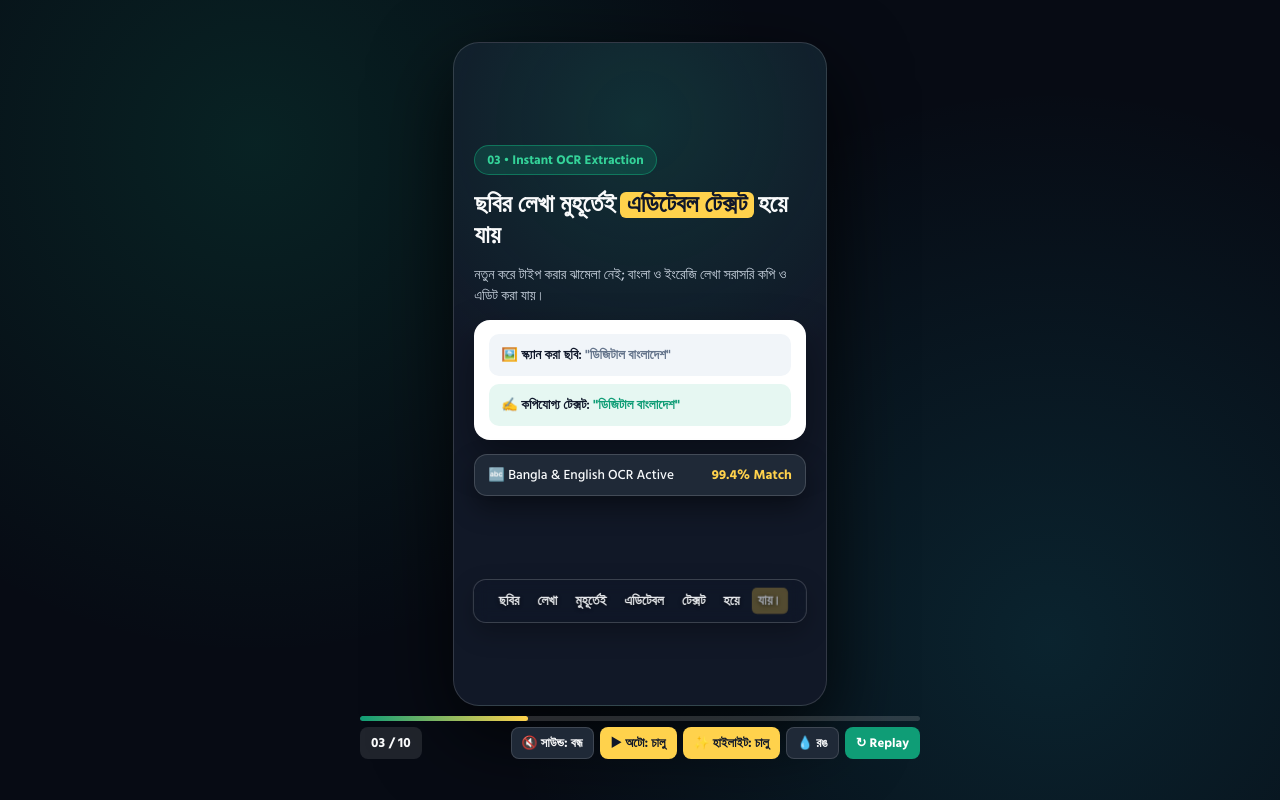
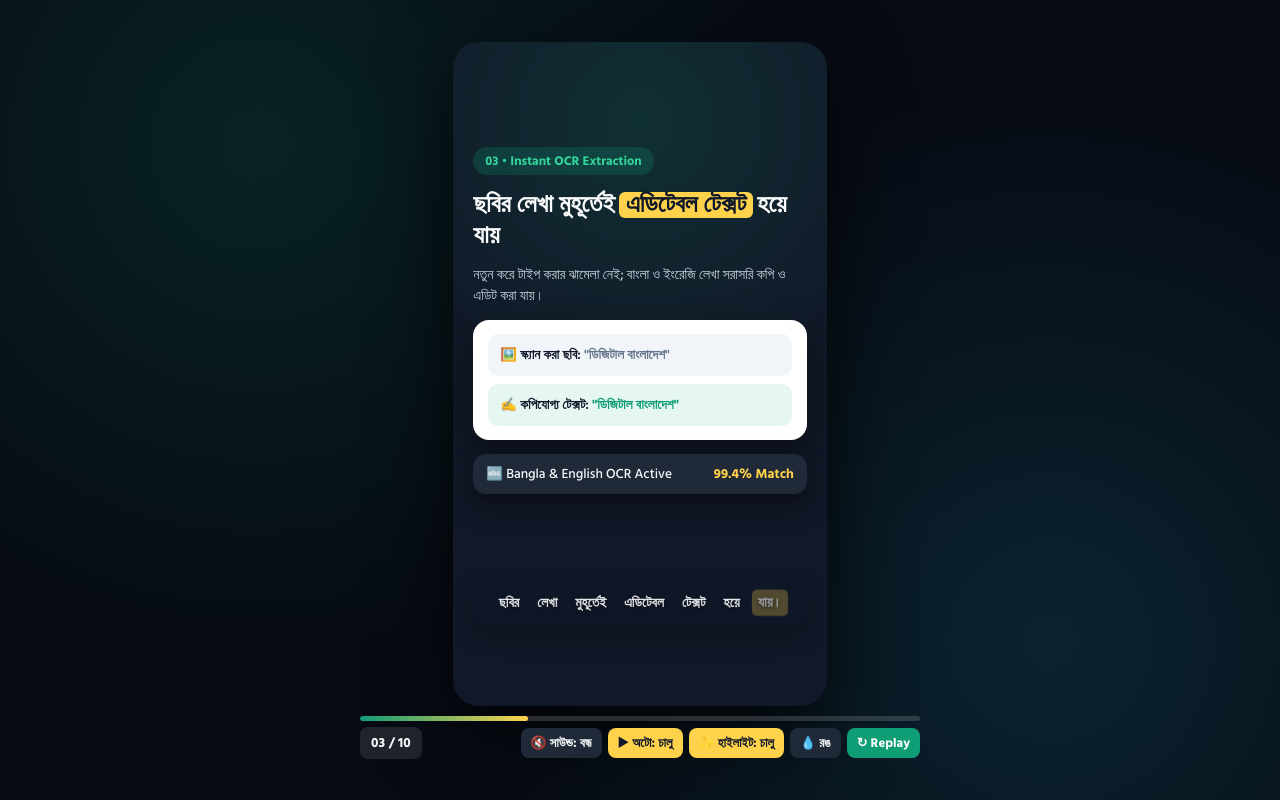
Before and after one commit to surveyor-saroar/Video-5, a plain HTML site: page index.html in a window 1280 px wide. Both pictures are taken after a click on the button "🔊 সাউন্ড: চালু". Drawn offline with Linux system fonts and the light colour scheme.

Commit message:
Update index.html

```diff
--- a/index.html
+++ b/index.html
@@ -3,7 +3,7 @@
 <head>
   <meta charset="UTF-8" />
   <meta name="viewport" content="width=device-width, initial-scale=1.0" />
-  <title>index.html - 9:16 Reel AI & Smart Scanning + Web Audio SFX</title>
+  <title>index.html - Borderless 9:16 Reel AI & Smart Scanning</title>
   <link href="https://fonts.googleapis.com/css2?family=Hind+Siliguri:wght@500;600;700&family=Plus+Jakarta+Sans:wght@600;700;800&display=swap" rel="stylesheet">
   <style>
     :root {
@@ -33,7 +33,6 @@
       overflow: hidden;
     }
 
-    /* পুরো স্ক্রিন জুড়ে ডার্ক ব্যাকগ্রাউন্ড */
     body {
       position: relative;
       display: flex;
@@ -48,9 +47,10 @@
       font-family: 'Hind Siliguri', 'Plus Jakarta Sans', sans-serif;
       color: var(--text-light);
       padding: 12px;
+      border: none;
     }
 
-    /* ৯:১৬ ভার্টিক্যাল রিল স্টেজ */
+    /* বর্ডার ছাড়া মাঝখানে ৯:১৬ ভার্টিক্যাল রিল স্টেজ */
     .reel-stage {
       position: relative;
       height: min(83vh, 780px);
@@ -61,7 +61,7 @@
       background:
         radial-gradient(circle at 50% 12%, rgba(15, 157, 118, 0.18), transparent 46%),
         var(--stage-bg);
-      border: 1px solid rgba(255, 255, 255, 0.14);
+      border: none;
       box-shadow: 0 28px 80px rgba(0, 0, 0, 0.78);
       cursor: pointer;
       user-select: none;
@@ -75,7 +75,6 @@
       z-index: 25;
       background: rgba(15, 23, 42, 0.78);
       backdrop-filter: blur(8px);
-      border: 1px solid rgba(255, 255, 255, 0.18);
       color: #f9fafb;
       padding: 4px 11px;
       border-radius: 999px;
@@ -92,7 +91,6 @@
       transform: translateY(0);
     }
 
-    /* প্রতিটি সিন ভার্টিক্যাল লেআউটে সাজানো */
     .scene {
       position: absolute;
       inset: 0;
@@ -132,7 +130,6 @@
       align-items: center;
       gap: 6px;
       background: rgba(15, 157, 118, 0.22);
-      border: 1px solid rgba(16, 185, 129, 0.45);
       color: #34d399;
       font-weight: 700;
       padding: 4px 12px;
@@ -196,7 +193,6 @@
 
     .dark-popup {
       background: #1f2937;
-      border: 1px solid rgba(255, 255, 255, 0.16);
       color: #f8fafc;
       border-radius: 13px;
       padding: 9px 13px;
@@ -216,7 +212,6 @@
       transform: translateY(0) scale(1);
     }
 
-    /* স্ক্যান লেজার বিম */
     .scan-beam {
       position: absolute;
       left: 0;
@@ -239,7 +234,6 @@
       100% { top: 94%; opacity: 0; }
     }
 
-    /* সিন ১ মেট্রিক্স ও ক্রস */
     .metrics-row {
       display: grid;
       grid-template-columns: 1fr 1fr;
@@ -334,10 +328,8 @@
       stroke-dashoffset: 0;
     }
 
-    /* সিন ২ ডকুমেন্ট ফ্রেম */
     .doc-frame {
       position: relative;
-      border: 2px dashed #94a3b8;
       border-radius: 12px;
       padding: 13px;
       background: #f8fafc;
@@ -350,12 +342,11 @@
       border-color: #0f9d76;
       border-style: solid;
     }
-    .corner.tl { top: -2px; left: -2px; border-width: 3px 0 0 3px; border-radius: 5px 0 0 0; }
-    .corner.tr { top: -2px; right: -2px; border-width: 3px 3px 0 0; border-radius: 0 5px 0 0; }
-    .corner.bl { bottom: -2px; left: -2px; border-width: 0 0 3px 3px; border-radius: 0 0 0 5px; }
-    .corner.br { bottom: -2px; right: -2px; border-width: 0 3px 3px 0; border-radius: 0 0 5px 0; }
+    .corner.tl { top: 0; left: 0; border-width: 3px 0 0 3px; border-radius: 5px 0 0 0; }
+    .corner.tr { top: 0; right: 0; border-width: 3px 3px 0 0; border-radius: 0 5px 0 0; }
+    .corner.bl { bottom: 0; left: 0; border-width: 0 0 3px 3px; border-radius: 0 0 0 5px; }
+    .corner.br { bottom: 0; right: 0; border-width: 0 3px 3px 0; border-radius: 0 0 5px 0; }
 
-    /* সিন ৩ OCR */
     .ocr-box {
       display: flex;
       flex-direction: column;
@@ -370,7 +361,6 @@
       font-weight: 600;
     }
 
-    /* সিন ৪ চিপস */
     .chip-list {
       display: flex;
       flex-wrap: wrap;
@@ -379,7 +369,6 @@
 
     .chip {
       background: rgba(15, 157, 118, 0.22);
-      border: 1px solid rgba(52, 211, 153, 0.35);
       color: #6ee7b7;
       font-weight: 700;
       padding: 4px 10px;
@@ -387,7 +376,6 @@
       font-size: 0.78rem;
     }
 
-    /* সিন ৫ হাব SVG */
     .hub-svg {
       width: 100%;
       height: 175px;
@@ -403,7 +391,6 @@
       stroke-dashoffset: 0;
     }
 
-    /* সিন ৬ টেবিল */
     .mini-table {
       width: 100%;
       border-collapse: collapse;
@@ -412,10 +399,8 @@
 
     .mini-table td {
       padding: 7px 4px;
-      border-bottom: 1px solid #e2e8f0;
     }
 
-    /* সিন ৭ কোড */
     .code-box {
       background: #0f172a;
       color: #38bdf8;
@@ -426,7 +411,6 @@
       line-height: 1.48;
     }
 
-    /* সিন ৮ চেকলিস্ট */
     .check-item {
       display: flex;
       align-items: center;
@@ -439,7 +423,6 @@
       font-size: 0.82rem;
     }
 
-    /* সিন ৯ শিল্ড */
     .shield-bar {
       height: 9px;
       border-radius: 999px;
@@ -459,7 +442,6 @@
       width: 100%;
     }
 
-    /* সিন ১০ সামারি */
     .summary-grid {
       display: grid;
       grid-template-columns: repeat(3, 1fr);
@@ -468,13 +450,11 @@
 
     .sum-tile {
       background: rgba(255, 255, 255, 0.08);
-      border: 1px solid rgba(255, 255, 255, 0.16);
       border-radius: 12px;
       padding: 10px 6px;
       text-align: center;
     }
 
-    /* নিচ থেকে প্রায় ১ ইঞ্চি ওপরে কারাওকে ক্যাপশন বক্স */
     #bottom-caption {
       position: absolute;
       left: 50%;
@@ -485,7 +465,6 @@
       border-radius: 13px;
       background: rgba(15, 23, 42, var(--caption-bg-alpha));
       backdrop-filter: blur(8px);
-      border: 1px solid rgba(255, 255, 255, 0.18);
       display: flex;
       flex-wrap: wrap;
       align-items: center;
@@ -525,7 +504,6 @@
       transform: none;
     }
 
-    /* কন্ট্রোল ও প্রোগ্রেস বার */
     .hud-bar {
       width: min(94vw, 560px);
       display: flex;
@@ -588,15 +566,14 @@
       gap: 5px;
       background: #1f2937;
       color: #f9fafb;
-      border: 1px solid rgba(255, 255, 255, 0.14);
       transition: background-color 0.2s ease, transform 0.15s ease;
     }
 
     .btn:hover { background: #374151; }
     .btn:active { transform: scale(0.97); }
-    .btn.primary { background: #0f9d76; color: #ffffff; border-color: transparent; }
+    .btn.primary { background: #0f9d76; color: #ffffff; }
     .btn.primary:hover { background: #0c8262; }
-    .btn.active-toggle { background: #ffd24c; color: #0f172a; border-color: transparent; }
+    .btn.active-toggle { background: #ffd24c; color: #0f172a; }
 
     .dropper-input {
       position: absolute;
@@ -609,7 +586,6 @@
 </head>
 <body>
 
-  <!-- ৯:১৬ রিল স্টেজ -->
   <div class="reel-stage" id="stage" title="টাচ/ক্লিক করলে অটো চালু বা বন্ধ হবে">
     <div class="tap-indicator" id="tapIndicator">▶ অটো চালু</div>
 
@@ -847,11 +823,9 @@
       </div>
     </section>
 
-    <!-- নিচ থেকে প্রায় ১ ইঞ্চি ওপরে কারাওকে ক্যাপশন -->
     <div id="bottom-caption" aria-live="polite"></div>
   </div>
 
-  <!-- প্রোগ্রেস বার ও কন্ট্রোল বাটন -->
   <div class="hud-bar">
     <div class="progress-wrap">
       <div class="progress-bar" id="progressBar"></div>
@@ -895,7 +869,7 @@
       return Math.max(1500, words.length * basePerWord + punctuationPause);
     }
 
-    // Web Audio API সাউন্ড ইঞ্জিন (কোনো এক্সটারনাল অডিও ফাইল ছাড়াই নিখুঁত SFX)
+    // শুধু সিন ও কার্ড অ্যানিমেশনের সাউন্ড (কারাওকে শব্দে কোনো সাউন্ড নেই)
     let audioCtx = null;
     let soundEnabled = true;
 
@@ -909,7 +883,7 @@
       }
     }
 
-    function playSfx(type) {
+    function playCardSfx(type) {
       if (!soundEnabled) return;
       ensureAudioCtx();
       if (!audioCtx || audioCtx.state !== 'running') return;
@@ -928,6 +902,14 @@
         gain.gain.exponentialRampToValueAtTime(0.001, now + 0.18);
         osc.start(now);
         osc.stop(now + 0.19);
+      } else if (type === 'card') {
+        osc.type = 'triangle';
+        osc.frequency.setValueAtTime(340, now);
+        osc.frequency.exponentialRampToValueAtTime(620, now + 0.14);
+        gain.gain.setValueAtTime(0.045, now);
+        gain.gain.exponentialRampToValueAtTime(0.001, now + 0.16);
+        osc.start(now);
+        osc.stop(now + 0.17);
       } else if (type === 'scan') {
         osc.type = 'triangle';
         osc.frequency.setValueAtTime(640, now);
@@ -944,13 +926,6 @@
         gain.gain.exponentialRampToValueAtTime(0.001, now + 0.13);
         osc.start(now);
         osc.stop(now + 0.14);
-      } else if (type === 'tick') {
-        osc.type = 'sine';
-        osc.frequency.setValueAtTime(760, now);
-        gain.gain.setValueAtTime(0.018, now);
-        gain.gain.exponentialRampToValueAtTime(0.001, now + 0.04);
-        osc.start(now);
-        osc.stop(now + 0.045);
       }
     }
 
@@ -1093,7 +1068,6 @@
 
         if (wIdx < wordSpans.length) {
           wordSpans[wIdx].classList.add('active-word');
-          playSfx('tick');
           updateProgress(stepIdx, (wIdx + 1) / wordSpans.length);
           wIdx++;
           wordTimer = setTimeout(stepWord, intervalMs);
@@ -1134,10 +1108,10 @@
 
       document.documentElement.style.setProperty('--sync-duration', `${(syncMs / 1000).toFixed(2)}s`);
 
-      // সিন ট্রানজিশন, স্ক্যান লেজার ও পপ-আপের সাউন্ড সিঙ্কিং
-      playSfx('whoosh');
-      sceneTimers.push(setTimeout(() => playSfx('scan'), Math.round(syncMs * 0.15)));
-      sceneTimers.push(setTimeout(() => playSfx('pop'), Math.round(syncMs * 0.72)));
+      playCardSfx('whoosh');
+      sceneTimers.push(setTimeout(() => playCardSfx('card'), Math.round(syncMs * 0.14)));
+      sceneTimers.push(setTimeout(() => playCardSfx('scan'), Math.round(syncMs * 0.22)));
+      sceneTimers.push(setTimeout(() => playCardSfx('pop'), Math.round(syncMs * 0.72)));
 
       scenes.forEach((sc, i) => {
         sc.classList.remove('active');
@@ -1153,12 +1127,10 @@
       renderKaraokeSynced(line, currentStep, syncMs);
     }
 
-    // প্রথম ইউজার ইন্টারঅ্যাকশনে ব্রাউজার অডিও আনলক
     ['pointerdown', 'keydown'].forEach(evt => {
       window.addEventListener(evt, ensureAudioCtx, { once: true });
     });
 
-    // রিল স্ক্রিনে টাচ বা ক্লিক করলে অটো চালু/বন্ধ হবে
     stageEl.addEventListener('click', () => {
       toggleAutoPlay(true);
     });
@@ -1169,7 +1141,7 @@
       soundEnabled = !soundEnabled;
       soundBtn.classList.toggle('active-toggle', soundEnabled);
       soundBtn.textContent = soundEnabled ? '🔊 সাউন্ড: চালু' : '🔇 সাউন্ড: বন্ধ';
-      if (soundEnabled) playSfx('pop');
+      if (soundEnabled) playCardSfx('pop');
     });
 
     autoPlayBtn.addEventListener('click', (e) => {
```
